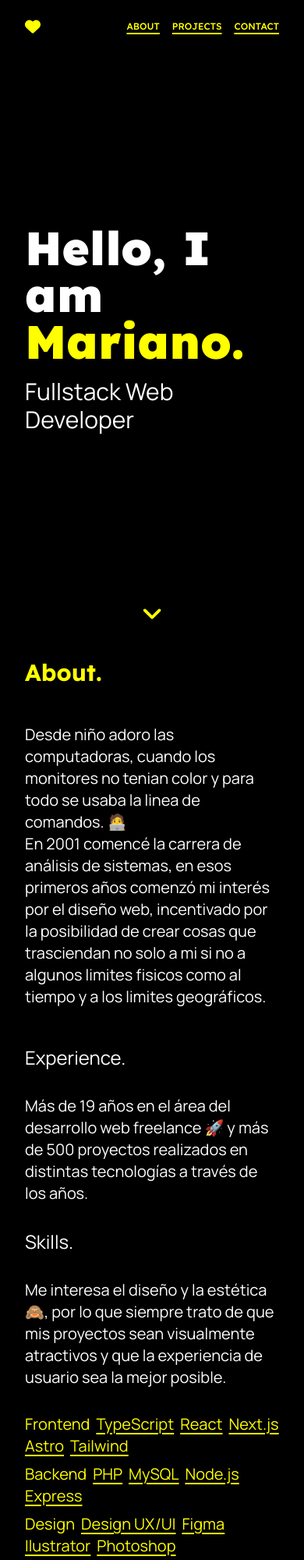
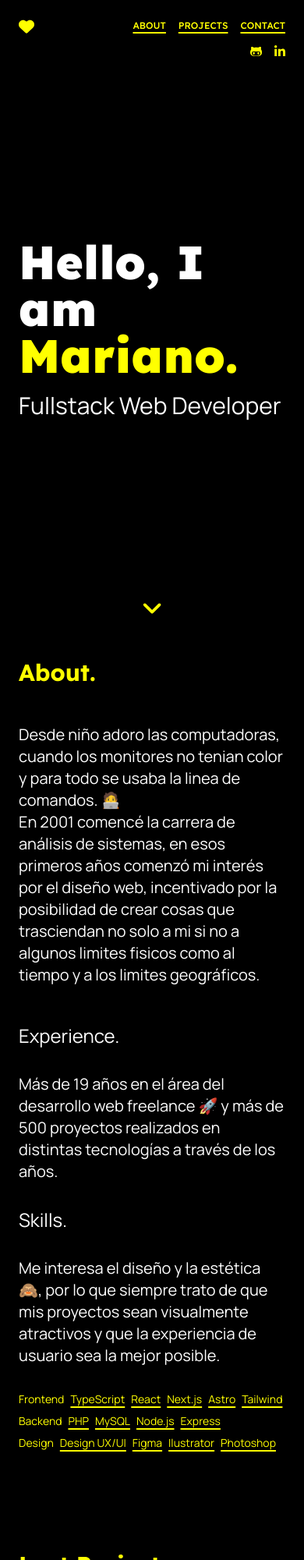
Before and after one commit to marianoariassoy/marianoarias, an Astro site: page / in a window 390 px wide. Shown: the top 2000 px of the page at 78% size. Built offline with nearby package versions, Linux system fonts and the light colour scheme; Astro itself is replaced by a stand-in of ours.

Commit message:
add webp

```diff
--- a/src/components/About.astro
+++ b/src/components/About.astro
@@ -24,7 +24,7 @@
     mejor posible.
     <br />
 
-    <div class="flex text-primary gap-x-2 mb-2 flex-wrap">
+    <div class="flex text-primary gap-x-2 mb-2 flex-wrap text-sm lg:text-xl">
       <span>Frontend</span>
       <span class="underline">TypeScript</span>
       <span class="underline">React</span>
@@ -32,14 +32,14 @@
       <span class="underline">Astro</span>
       <span class="underline">Tailwind</span>
     </div>
-    <div class="flex text-primary gap-x-2 mb-2 flex-wrap">
+    <div class="flex text-primary gap-x-2 mb-2 flex-wrap text-sm lg:text-xl">
       <span>Backend</span>
       <span class="underline">PHP</span>
       <span class="underline">MySQL</span>
       <span class="underline">Node.js</span>
       <span class="underline">Express</span>
     </div>
-    <div class="flex text-primary gap-x-2 flex-wrap">
+    <div class="flex text-primary gap-x-2 flex-wrap text-sm lg:text-xl">
       <span>Design</span>
       <span class="underline">Design UX/UI</span>
       <span class="underline">Figma</span>
--- a/src/components/Header.tsx
+++ b/src/components/Header.tsx
@@ -1,6 +1,6 @@
 import { useState } from "react";
 import { nav, colors } from "../data/data";
-import { Heart } from "../icons/icons";
+import { Heart, Github, Linkedin } from "../icons/icons";
 
 const Header = () => {
   const root = document.documentElement;
@@ -12,18 +12,43 @@
   };
 
   return (
-    <div className="py-6 flex items-center justify-between lg:px-4">
-      <div className="text-primary cursor-pointer text-xl" onClick={changeColor}>
+    <div className="py-6 flex items-start justify-between lg:items-center lg:px-4">
+      <div
+        className="text-primary cursor-pointer text-xl transition-all hover:blur-sm"
+        onClick={changeColor}
+      >
         <Heart />
       </div>
-      <div className="">
+      <div className="flex flex-col gap-y-4 items-end gap-x-16 lg:flex-row lg:items-center">
         <nav className="text-primary font-secondary flex gap-x-4 lg:gap-x-16">
           {nav.map((item) => (
-            <a href={item.path} key={item.id} className="scroll uppercase underline-offset-4 decoration-2">
+            <a
+              href={item.path}
+              key={item.id}
+              className="scroll uppercase underline-offset-4 decoration-2"
+            >
               {item.title}
             </a>
           ))}
         </nav>
+        <div className="flex gap-x-4">
+          <a
+            href="https://github.com/marianoariassoy"
+            target="_blank"
+            rel="noopener noreferrer"
+            className="transition-all hover:blur-sm"
+          >
+            <Github />
+          </a>
+          <a
+            href="https://www.linkedin.com/in/marianoariassoy"
+            target="_blank"
+            rel="noopener noreferrer"
+            className="transition-all hover:blur-sm"
+          >
+            <Linkedin />
+          </a>
+        </div>
       </div>
     </div>
   );
--- a/src/components/Hero.astro
+++ b/src/components/Hero.astro
@@ -10,10 +10,11 @@
     <h2 class="text-3xl">Fullstack Web Developer</h2>
   </div>
 
-  <div class="absolute bottom-8 left-0 right-0 flex justify-center">
+  <div class="absolute bottom-12 left-0 right-0 flex justify-center">
     <a
       href="#about"
-      class="scroll h-12 w-12 text-primary text-3xl flex items-center justify-center rounded-full hover:text-black"
+      aria-label="Scroll down"
+      class="scroll text-primary text-3xl transition-all hover:blur-sm"
     >
       <Down />
     </a>
--- a/src/data/data.ts
+++ b/src/data/data.ts
@@ -6,7 +6,7 @@
       "FEO es una plataforma de fomento, formación, exhibición y comercialización de pequeñas y grandes marcas nacionales e internacionales.",
     frontend: ["React", "JavaScript", "Tailwind"],
     backend: ["PHP", "MySql"],
-    image: "./images/feo-2.jpg",
+    image: "./images/feo.webp",
     url: "https://estudiofeo-2.vercel.app/",
   },
   {
@@ -16,7 +16,7 @@
       "Espacio de arte dedicado a la difusión de artistas tanto noveles como consagrados. Desde 2008 presenta exhibiciones de forma continua",
     frontend: ["Next.js", "TypeScript", "Tailwind"],
     backend: ["PHP", "MySql"],
-    image: "./images/mite.jpg",
+    image: "./images/mite.webp",
     url: "https://mite-bay.vercel.app/",
   },
   {
@@ -26,7 +26,7 @@
       "Empresa jujeña dedicada al desarrollo y construcción de obras civiles dentro de los sectores público y privado.",
     frontend: ["React", "TypeScript", "Tailwind"],
     backend: ["PHP", "MySql"],
-    image: "./images/wichay.jpg",
+    image: "./images/wichay.webp",
     url: "https://wichay.vercel.app/",
   },
 ];
--- a/src/icons/icons.tsx
+++ b/src/icons/icons.tsx
@@ -19,3 +19,18 @@
     </svg>
   );
 };
+export const Github = () => {
+  return (
+    <svg xmlns="http://www.w3.org/2000/svg" height="1em" viewBox="0 0 480 512">
+      <path d="M186.1 328.7c0 20.9-10.9 55.1-36.7 55.1s-36.7-34.2-36.7-55.1 10.9-55.1 36.7-55.1 36.7 34.2 36.7 55.1zM480 278.2c0 31.9-3.2 65.7-17.5 95-37.9 76.6-142.1 74.8-216.7 74.8-75.8 0-186.2 2.7-225.6-74.8-14.6-29-20.2-63.1-20.2-95 0-41.9 13.9-81.5 41.5-113.6-5.2-15.8-7.7-32.4-7.7-48.8 0-21.5 4.9-32.3 14.6-51.8 45.3 0 74.3 9 108.8 36 29-6.9 58.8-10 88.7-10 27 0 54.2 2.9 80.4 9.2 34-26.7 63-35.2 107.8-35.2 9.8 19.5 14.6 30.3 14.6 51.8 0 16.4-2.6 32.7-7.7 48.2 27.5 32.4 39 72.3 39 114.2zm-64.3 50.5c0-43.9-26.7-82.6-73.5-82.6-18.9 0-37 3.4-56 6-14.9 2.3-29.8 3.2-45.1 3.2-15.2 0-30.1-.9-45.1-3.2-18.7-2.6-37-6-56-6-46.8 0-73.5 38.7-73.5 82.6 0 87.8 80.4 101.3 150.4 101.3h48.2c70.3 0 150.6-13.4 150.6-101.3zm-82.6-55.1c-25.8 0-36.7 34.2-36.7 55.1s10.9 55.1 36.7 55.1 36.7-34.2 36.7-55.1-10.9-55.1-36.7-55.1z" />
+    </svg>
+  );
+};
+
+export const Linkedin = () => {
+  return (
+    <svg xmlns="http://www.w3.org/2000/svg" height="1em" viewBox="0 0 448 512">
+      <path d="M100.28 448H7.4V148.9h92.88zM53.79 108.1C24.09 108.1 0 83.5 0 53.8a53.79 53.79 0 0 1 107.58 0c0 29.7-24.1 54.3-53.79 54.3zM447.9 448h-92.68V302.4c0-34.7-.7-79.2-48.29-79.2-48.29 0-55.69 37.7-55.69 76.7V448h-92.78V148.9h89.08v40.8h1.3c12.4-23.5 42.69-48.3 87.88-48.3 94 0 111.28 61.9 111.28 142.3V448z" />
+    </svg>
+  );
+};
--- a/src/layouts/Layout.astro
+++ b/src/layouts/Layout.astro
@@ -1,4 +1,5 @@
 ---
+import "../../styles/styles.css";
 import "../../styles/main.min.css";
 import Header from "../components/Header";
 import Footer from "../components/Footer";
@@ -40,22 +41,15 @@
     <meta name="robots" content="index, follow" />
     <meta name="googlebot" content="index, follow" />
     <meta name="author" content="Mariano Arias" />
-
-    <link rel="preconnect" href="https://fonts.googleapis.com" />
-    <link rel="preconnect" href="https://fonts.gstatic.com" crossorigin />
-    <link
-      href="https://fonts.googleapis.com/css2?family=Lexend:wght@500;700;900&family=Manrope&display=swap"
-      rel="stylesheet"
-    />
   </head>
   <body>
-    <header class="fixed left-0 px-8 w-full z-40">
+    <header class="fixed left-0 px-6 w-full z-40">
       <Header client:only />
     </header>
-    <main class="m-auto max-w-6xl px-8">
+    <main class="m-auto max-w-6xl px-6">
       <slot />
     </main>
-    <footer class="m-auto max-w-6xl px-8">
+    <footer class="m-auto max-w-6xl px-6">
       <Footer client:load />
     </footer>
   </body>
--- a/src/utils/scroll.ts
+++ b/src/utils/scroll.ts
@@ -10,7 +10,7 @@
     const targetId = this.getAttribute("href");
     const targetElement = document.querySelector(targetId);
     window.scrollTo({
-      top: targetElement.offsetTop - 60,
+      top: targetElement.offsetTop - 50,
       behavior: "smooth",
     });
   }
--- /dev/null
+++ b/styles/styles.css
@@ -0,0 +1 @@
+@import url("https://fonts.googleapis.com/css2?family=Lexend:wght@500;700;900&family=Manrope&display=swap");
```
Also changed, not shown: public/images/feo-2.jpg (deleted), public/images/feo.webp (added), public/images/mite.webp (added), public/images/wichay.webp (added).
